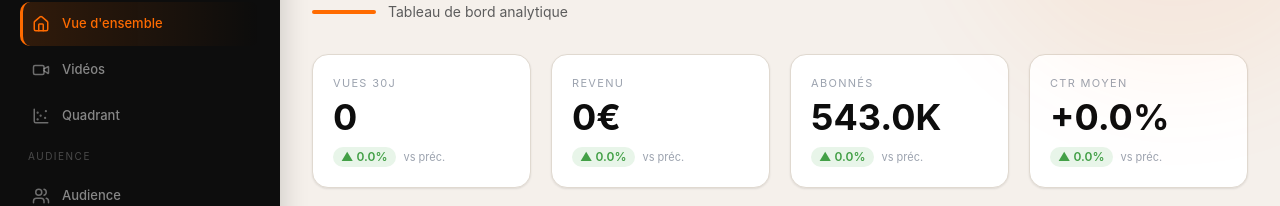
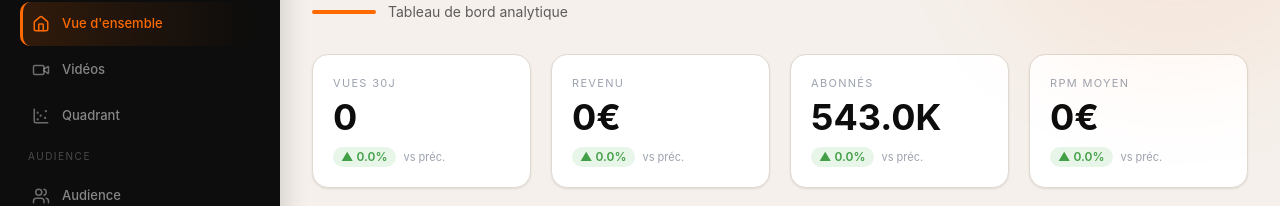
Before and after one commit to pierrefuseau/dashboard-battells, a React (Vite) app: page / in a window 1280 px wide. Shown: the part 305-511 px from the top of the page. Built offline with nearby package versions, Linux system fonts and the light colour scheme; no server answers; the database is empty; a web font is replaced by a local one.

Commit message:
fix: remplacer KPI CTR (indisponible API) par RPM moyen dans Overview
Le CTR par impression n'est pas disponible via YouTube Analytics API.
Remplacé par le RPM moyen qui utilise des données réelles.

Co-Authored-By: Claude Opus 4.6 <noreply@anthropic.com>

```diff
--- a/src/pages/Overview/index.tsx
+++ b/src/pages/Overview/index.tsx
@@ -37,10 +37,9 @@ export default function Overview() {
   const subscribersPrev = 0
   const subscribersSparkline: number[] = []
 
-  // CTR: not available from YouTube Analytics API at channel level
-  const ctrValue = kpis.avgCTR
-  const ctrPrev = kpis.prevAvgCTR
-  const ctrSparkline = kpis.ctrSparkline
+  // RPM moyen (revenu / 1000 vues)
+  const rpmValue = kpis.totalViews > 0 ? (kpis.totalRevenue / kpis.totalViews) * 1000 : 0
+  const rpmPrev = kpis.prevTotalViews > 0 ? (kpis.prevTotalRevenue / kpis.prevTotalViews) * 1000 : 0
 
   // Compute real DarkCard content from KPIs
   const rpm = kpis.totalViews > 0 ? (kpis.totalRevenue / kpis.totalViews) * 1000 : 0
@@ -107,11 +106,11 @@ export default function Overview() {
               sparklineData={subscribersSparkline}
             />
             <KpiCard
-              label="CTR moyen"
-              value={ctrValue}
-              previousValue={ctrPrev}
-              format="percent"
-              sparklineData={ctrSparkline}
+              label="RPM moyen"
+              value={rpmValue}
+              previousValue={rpmPrev}
+              format="euros"
+              sparklineData={[]}
             />
           </>
         )}
```
